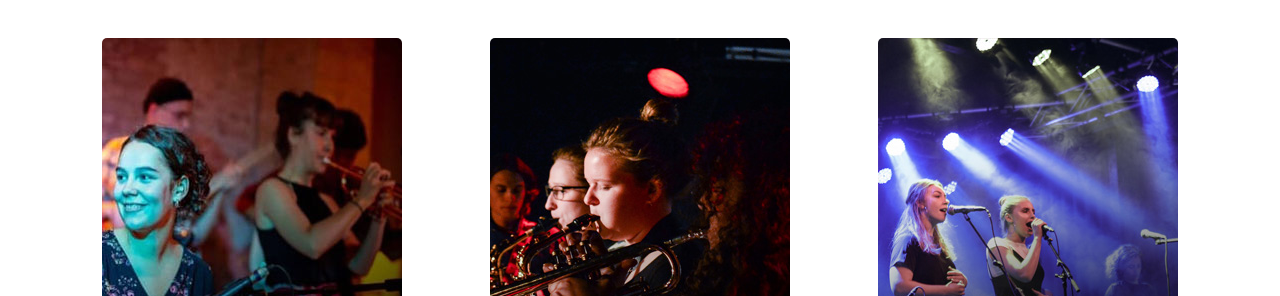
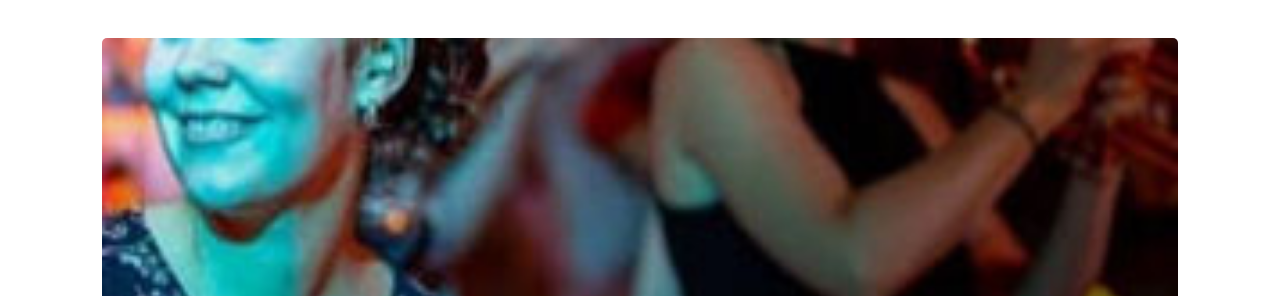
Before and after one commit to Ikasy/Frontsession-website, a plain HTML site: page hold.html in a window 1280 px wide. Shown: the part 188-484 px from the top of the page. Drawn offline with Linux system fonts and the light colour scheme.

Commit message:
fixed hold problem

```diff
--- a/stylesresponsive.css
+++ b/stylesresponsive.css
@@ -427,13 +427,18 @@
 
 
 /* Hold */
-    .layout section{
-        width: 300px;
+
+
+.layout{
+    flex-direction: column;
+}
+.layout section{
+        width: 100%;
         height:400px;
     }
 
     .layout section div {
-        width: 280px;
+        width: 94%;
         height: 380px;
     }
 
```
